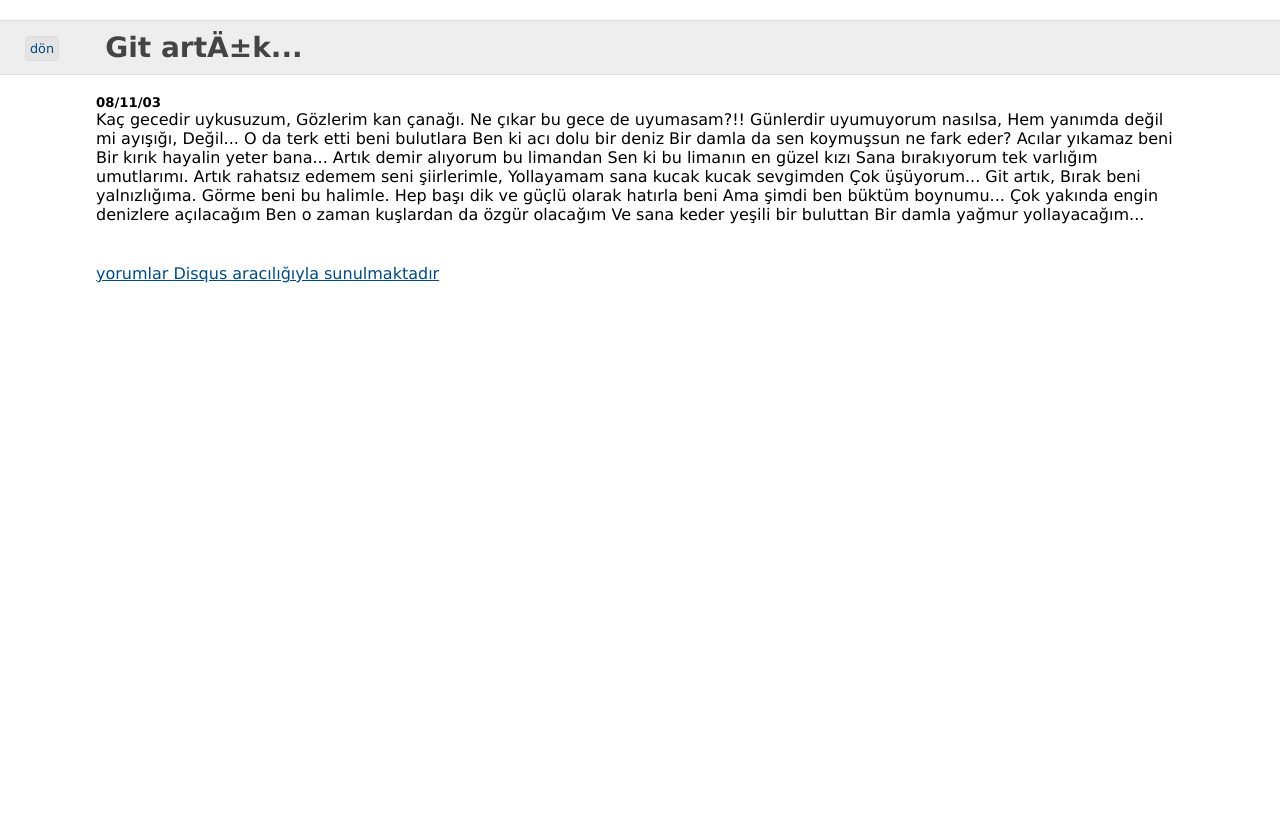
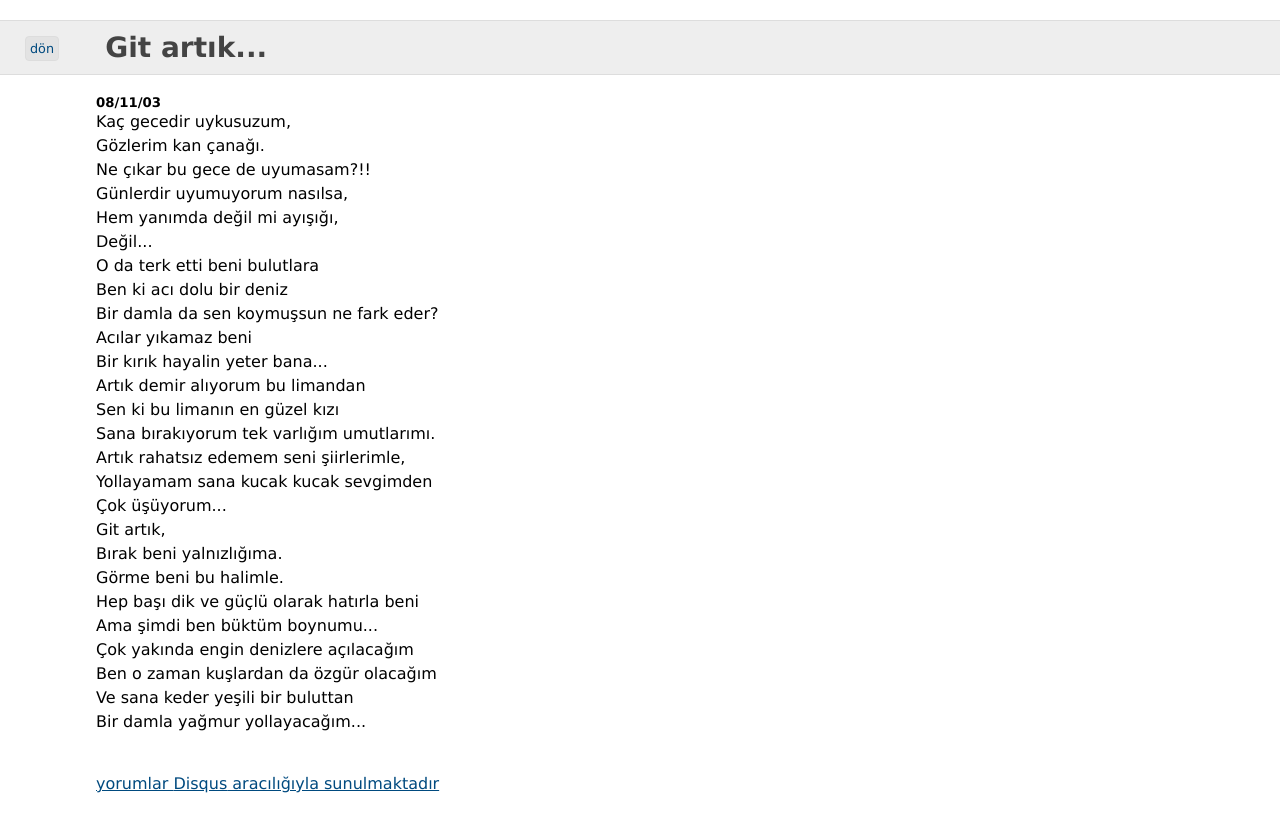
Before and after one commit to fehmicansaglam/fehmicansaglam.github.com, a Jekyll site: the page built from _posts/2003-11-08-git-artik.html, in a window 1280 px wide. Shown: the top 832 px of the page. Built offline with Jekyll 4.4.1, drawn with Linux system fonts in a browser that asks for light colours; comment, search, counter and statistics services are not loaded; some of the changed lines change nothing that is shown.

Commit message:
Fix format

```diff
--- a/_posts/2003-11-08-git-artik.html
+++ b/_posts/2003-11-08-git-artik.html
@@ -1,40 +1,33 @@
 ---
-meta:
-  dsq_thread_id: "386785627"
-  _edit_last: "1"
-type: post
-title: "Git art\xC4\xB1k..."
-status: publish
+title: Git artık...
 layout: post
-published: true
-tags:
-- !binary |
-  xZ5paXI=
+---
 
----
-Kaç gecedir uykusuzum,
-Gözlerim kan çanağı.
-Ne çıkar bu gece de uyumasam?!!
-Günlerdir uyumuyorum nasılsa,
-Hem yanımda değil mi ayışığı,
-Değil...
-O da terk etti beni bulutlara
-Ben ki acı dolu bir deniz
-Bir damla da sen koymuşsun ne fark eder?
-Acılar yıkamaz beni
-Bir kırık hayalin yeter bana...
-Artık demir alıyorum bu limandan
-Sen ki bu limanın en güzel kızı
-Sana bırakıyorum tek varlığım umutlarımı.
-Artık rahatsız edemem seni şiirlerimle,
-Yollayamam sana kucak kucak sevgimden
-Çok üşüyorum...
-Git artık,
-Bırak beni yalnızlığıma.
-Görme beni bu halimle.
-Hep başı dik ve güçlü olarak hatırla beni
-Ama şimdi ben büktüm boynumu...
-Çok yakında engin denizlere açılacağım
-Ben o zaman kuşlardan da özgür olacağım
-Ve sana keder yeşili bir buluttan
+<p>
+Kaç gecedir uykusuzum,<br/>
+Gözlerim kan çanağı.<br/>
+Ne çıkar bu gece de uyumasam?!!<br/>
+Günlerdir uyumuyorum nasılsa,<br/>
+Hem yanımda değil mi ayışığı,<br/>
+Değil...<br/>
+O da terk etti beni bulutlara<br/>
+Ben ki acı dolu bir deniz<br/>
+Bir damla da sen koymuşsun ne fark eder?<br/>
+Acılar yıkamaz beni<br/>
+Bir kırık hayalin yeter bana...<br/>
+Artık demir alıyorum bu limandan<br/>
+Sen ki bu limanın en güzel kızı<br/>
+Sana bırakıyorum tek varlığım umutlarımı.<br/>
+Artık rahatsız edemem seni şiirlerimle,<br/>
+Yollayamam sana kucak kucak sevgimden<br/>
+Çok üşüyorum...<br/>
+Git artık,<br/>
+Bırak beni yalnızlığıma.<br/>
+Görme beni bu halimle.<br/>
+Hep başı dik ve güçlü olarak hatırla beni<br/>
+Ama şimdi ben büktüm boynumu...<br/>
+Çok yakında engin denizlere açılacağım<br/>
+Ben o zaman kuşlardan da özgür olacağım<br/>
+Ve sana keder yeşili bir buluttan<br/>
 Bir damla yağmur yollayacağım...
+</p>
```
